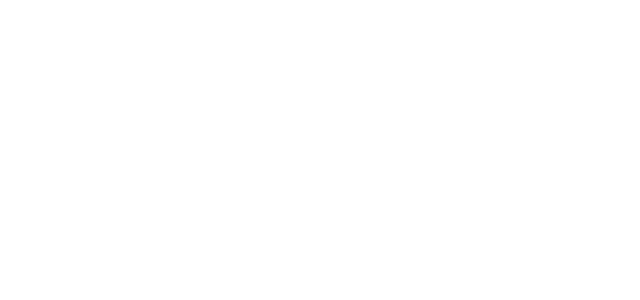
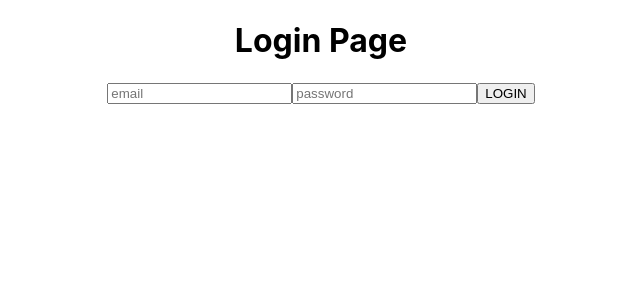
Before and after one commit to farhanfarasdak/fb-auth-exmpl, a React (Create React App) app: page /login in a window 1280 px wide. Before the commit this address had no page. Shown: the top 300 px of the page, without its empty margins (319-959 px from the left). Built offline with nearby package versions, Linux system fonts and the light colour scheme.

Commit message:
Create login page (#2)
Co-authored-by: Farhan Farasdak <farhan.farasdak@flash-coffee.com>

```diff
--- a/src/App.js
+++ b/src/App.js
@@ -1,12 +1,14 @@
 import './App.css';
 import Register from './pages/register';
 import { Routes, Route } from "react-router-dom";
+import Login from './pages/login';
 
 function App() {
   return (
     <div className="App">
       <Routes>
         <Route path="/register" element={<Register />} />
+        <Route path="/login" element={<Login/>} />
       </Routes>
     </div>
   );
--- /dev/null
+++ b/src/pages/login.jsx
@@ -0,0 +1,16 @@
+const { Component } = require("react");
+
+class Login extends Component{
+  render(){
+    return(
+      <div>
+        <h1>Login Page</h1>
+        <input placeholder="email"></input>
+        <input placeholder="password" type="password"></input>
+        <button type="submit">LOGIN</button>
+      </div>
+    )
+  }
+}
+
+export default Login
```
